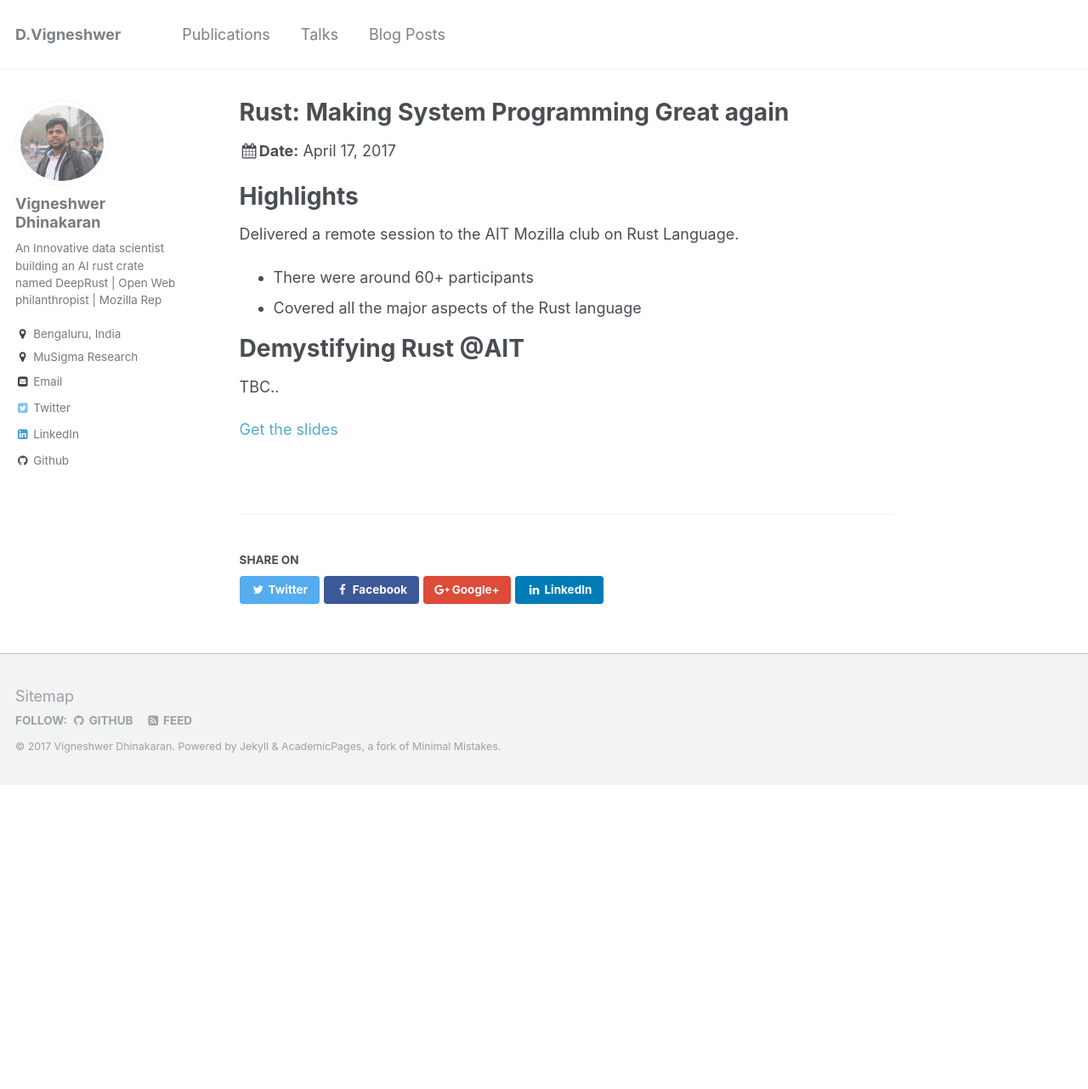
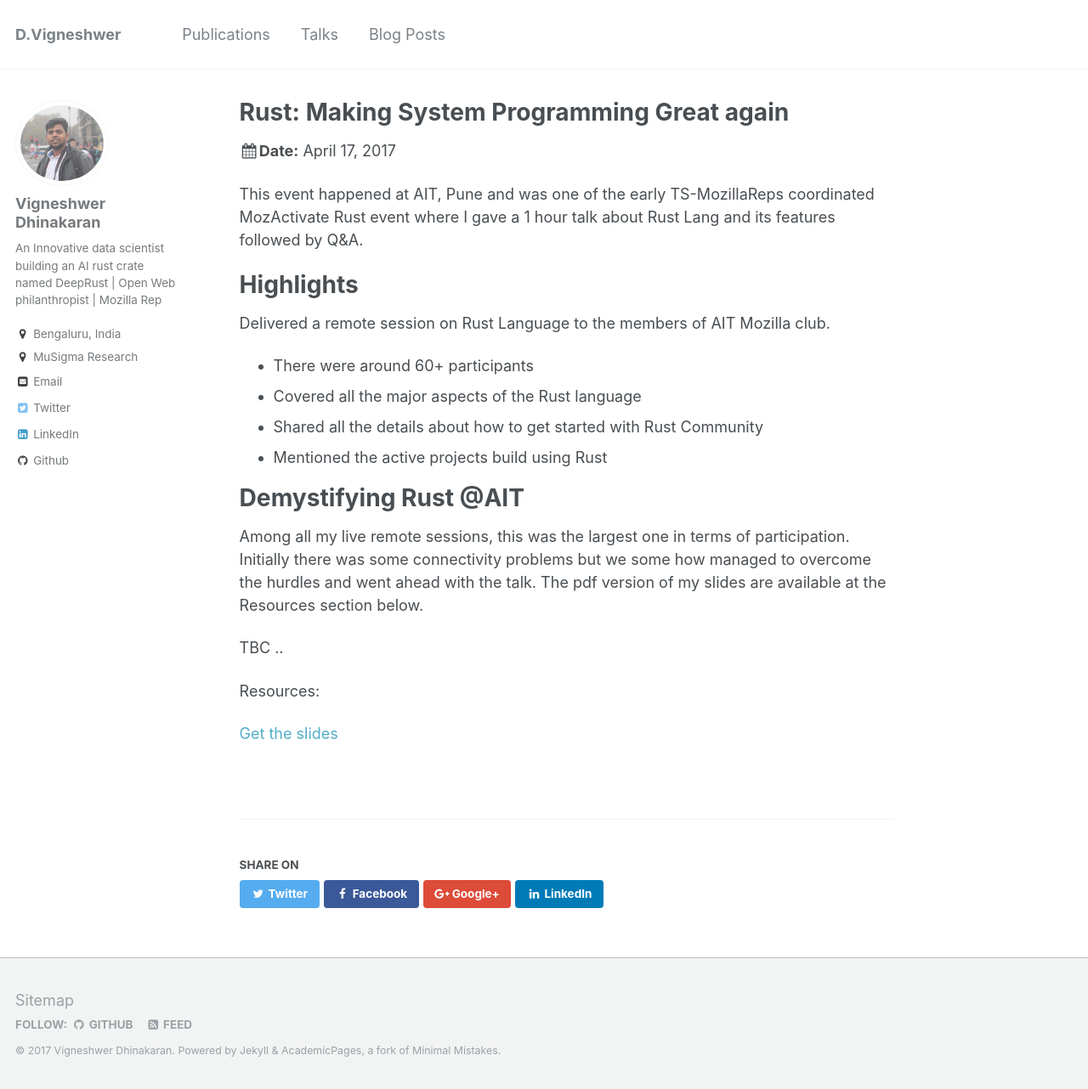
Before and after one commit to DineshMv/dvigneshwer.github.io, a Jekyll site: the page built from _talks/2017-04-08-Rust-intro-AIT.md, in a window 1280 px wide and 1282 px high. Shown: the whole window at 85% size. Built offline with Jekyll 4.4.1, drawn with Linux system fonts in a browser that asks for light colours.

Commit message:
Update 2017-04-08-Rust-intro-AIT.md

```diff
--- a/_talks/2017-04-08-Rust-intro-AIT.md
+++ b/_talks/2017-04-08-Rust-intro-AIT.md
@@ -8,17 +8,25 @@
 location: "Pune, India"
 ---
 
+This event happened at AIT, Pune and was one of the early TS-MozillaReps coordinated MozActivate Rust event where I gave a 1 hour talk about Rust Lang and its features followed by Q&A.
+
 Highlights
 ==========
 
-Delivered a remote session to the AIT Mozilla club on Rust Language.
+Delivered a remote session on Rust Language to the members of AIT Mozilla club.
 
 * There were around 60+ participants
 * Covered all the major aspects of the Rust language
+* Shared all the details about how to get started with Rust Community
+* Mentioned the active projects build using Rust
 
 Demystifying Rust @AIT
 ======================
 
-TBC..
+Among all my live remote sessions, this was the largest one in terms of participation. Initially there was some connectivity problems but we some how managed to overcome the hurdles and went ahead with the talk. The pdf version of my slides are available at the Resources section below.
+
+TBC ..
+
+Resources:
 
 [Get the slides](/files/Deep_drive_into_Rust_programming_language.pdf)
```
